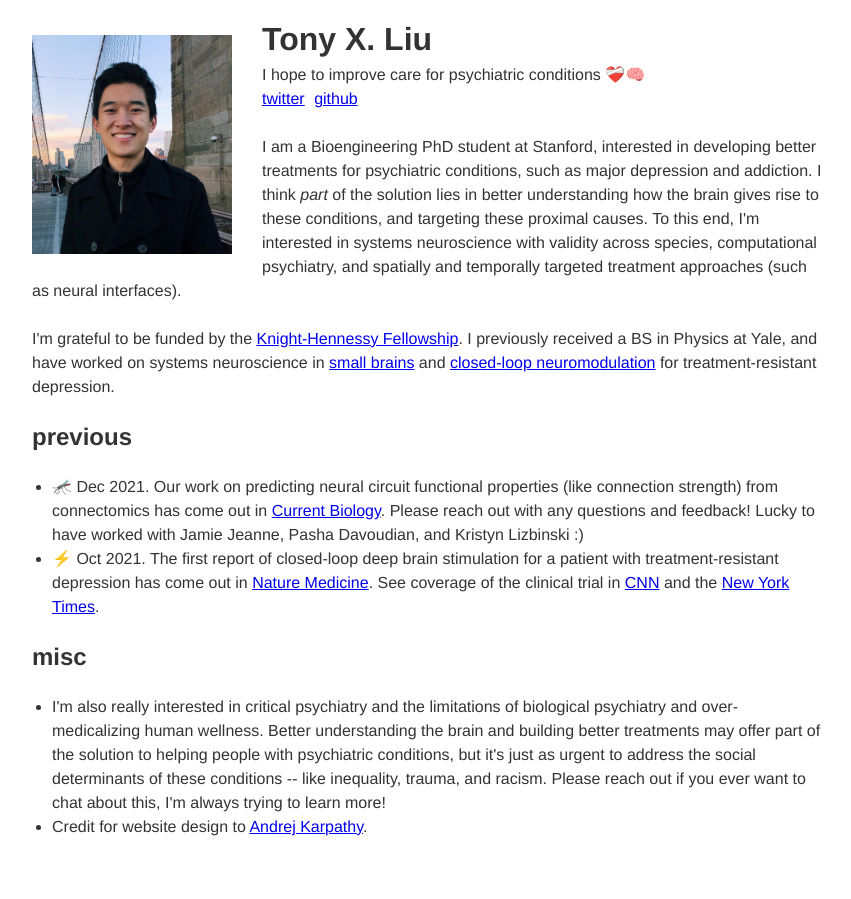
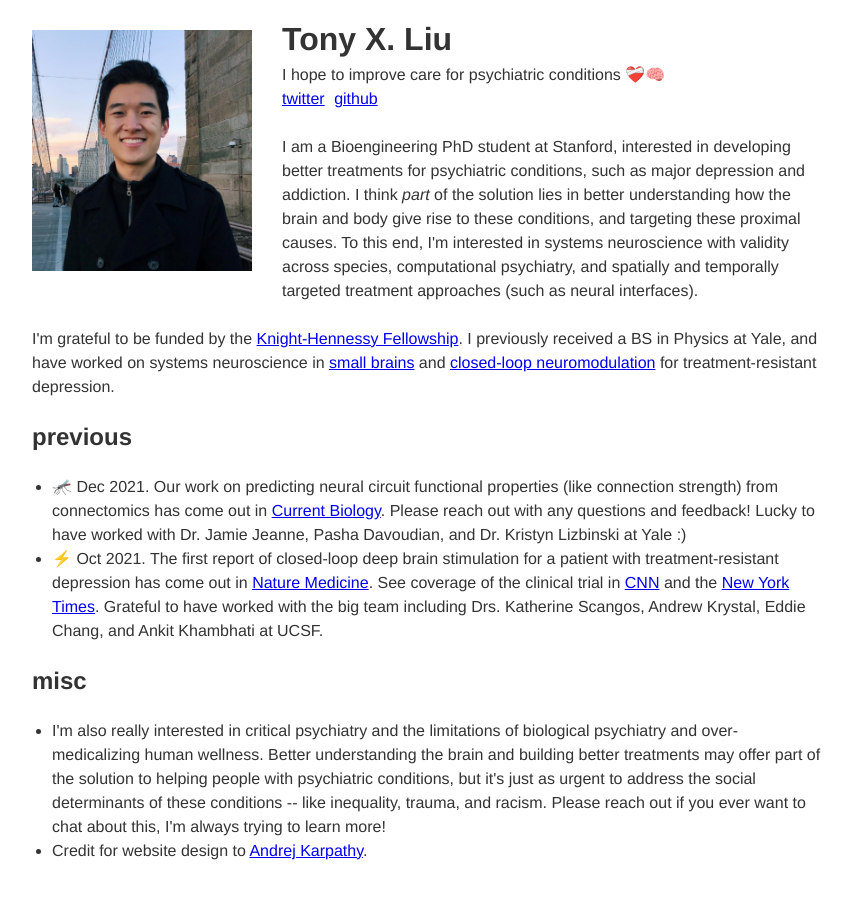
Before and after one commit to txzliu/txzliu.github.io, a Jekyll site: the page index.html, which Jekyll copies as it is, in a window 1280 px wide. Shown: the whole page, without its empty margins (208-1059 px from the left). Built offline with Jekyll 4.4.1, drawn with Linux system fonts in a browser that asks for light colours.

Commit message:
Update index.html

```diff
--- a/index.html
+++ b/index.html
@@ -63,7 +63,7 @@ ul {
 
 <div id="wrap">
 <div style="float:left; padding-bottom:10px; padding-right:10px">
-<img width="200" style="float:left; padding-right:30px; padding-bottom:20px; padding-top:20px" src="images/Liu_Tony_06146814 (2).jpg">
+<img width="220" style="float:left; padding-right:30px; padding-bottom:20px; padding-top:15px" src="images/Liu_Tony_06146814 (2).jpg">
 <h1>Tony X. Liu</h1>
 <div>I hope to improve care for psychiatric conditions ❤️‍🩹🧠</div>
 <div id="links">
@@ -73,7 +73,7 @@ ul {
 
 <br>
 <div>
-I am a Bioengineering PhD student at Stanford, interested in developing better treatments for psychiatric conditions, such as major depression and addiction. I think <i>part</i> of the solution lies in better understanding how the brain gives rise to these conditions, and targeting these proximal causes. To this end, I'm interested in systems neuroscience with validity across species, computational psychiatry, and spatially and temporally targeted treatment approaches (such as neural interfaces).
+I am a Bioengineering PhD student at Stanford, interested in developing better treatments for psychiatric conditions, such as major depression and addiction. I think <i>part</i> of the solution lies in better understanding how the brain and body give rise to these conditions, and targeting these proximal causes. To this end, I'm interested in systems neuroscience with validity across species, computational psychiatry, and spatially and temporally targeted treatment approaches (such as neural interfaces).
 </div>
 <br>
 <div>
@@ -83,8 +83,8 @@ I'm grateful to be funded by the <a href="https://knight-hennessy.stanford.edu/"
 <h2>previous</h2>
 
 <ul>
-<li>🦟 Dec 2021. Our work on predicting neural circuit functional properties (like connection strength) from connectomics has come out in <a href="https://authors.elsevier.com/c/1eFUV3QW8Rwqra">Current Biology</a>. Please reach out with any questions and feedback! Lucky to have worked with Jamie Jeanne, Pasha Davoudian, and Kristyn Lizbinski :)</li>
-<li>⚡ Oct 2021. The first report of closed-loop deep brain stimulation for a patient with treatment-resistant depression has come out in <a href="https://www.nature.com/articles/s41591-021-01480-w">Nature Medicine</a>. See coverage of the clinical trial in <a href="https://www.cnn.com/2021/10/04/health/depression-implant-treatment-wellness/index.html">CNN</a> and the <a href="https://www.nytimes.com/2021/10/04/health/depression-treatment-deep-brain-stimulation.html">New York Times</a>.</li>
+<li>🦟 Dec 2021. Our work on predicting neural circuit functional properties (like connection strength) from connectomics has come out in <a href="https://authors.elsevier.com/c/1eFUV3QW8Rwqra">Current Biology</a>. Please reach out with any questions and feedback! Lucky to have worked with Dr. Jamie Jeanne, Pasha Davoudian, and Dr. Kristyn Lizbinski at Yale :)</li>
+<li>⚡ Oct 2021. The first report of closed-loop deep brain stimulation for a patient with treatment-resistant depression has come out in <a href="https://www.nature.com/articles/s41591-021-01480-w">Nature Medicine</a>. See coverage of the clinical trial in <a href="https://www.cnn.com/2021/10/04/health/depression-implant-treatment-wellness/index.html">CNN</a> and the <a href="https://www.nytimes.com/2021/10/04/health/depression-treatment-deep-brain-stimulation.html">New York Times</a>. Grateful to have worked with the big team including Drs. Katherine Scangos, Andrew Krystal, Eddie Chang, and Ankit Khambhati at UCSF.</li>
 </ul>
 
 <h2>misc</h2>
```
